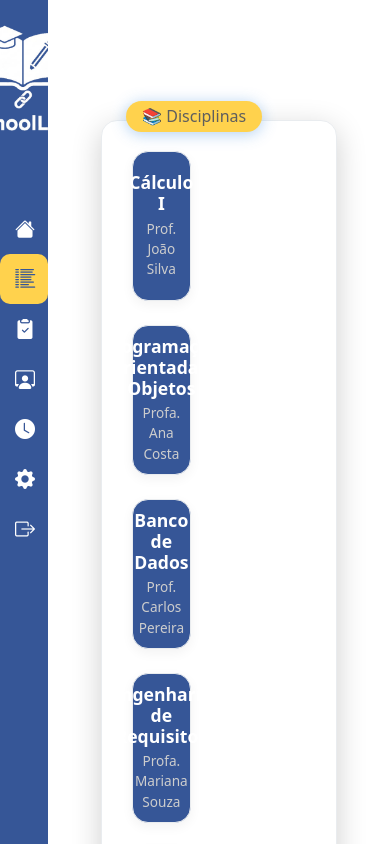
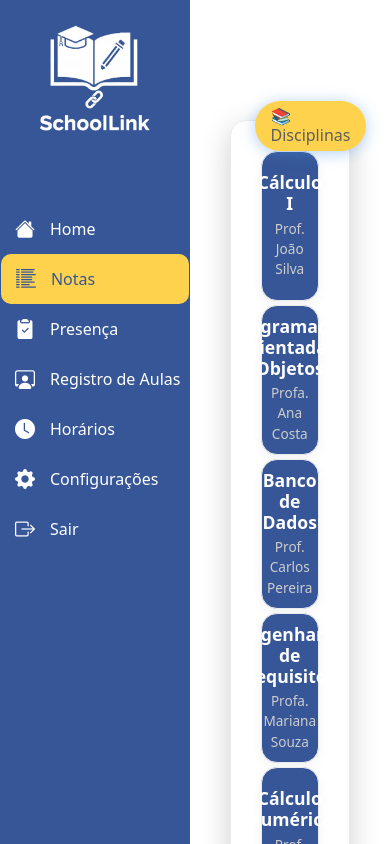
Before and after one commit to PedroFialhoo/schoollink_frontend, a React (Vite) app: page /aluno/notas in a window 390 px wide. Shown: the top 844 px of the page. Built offline with nearby package versions, Linux system fonts and the light colour scheme.

Commit message:
fix: arrumando responsivaidade do CarregarDisciplina

```diff
--- a/src/pages/aluno/components/CarregarDisciplinas.module.css
+++ b/src/pages/aluno/components/CarregarDisciplinas.module.css
@@ -1,5 +1,4 @@
 .paginaContainer {
-    width: 90%;
     max-width: 1200px;
     padding: 30px;
     background-color: #ffffff;
@@ -24,7 +23,7 @@
 }
 
 .gridMaterias {
-    display: grid;
-    grid-template-columns: repeat(auto-fill, minmax(200px, 1fr));
-    gap: 24px;
+    display: flex;
+    flex-flow: row wrap;
+    gap: 4px;
 }
--- a/src/pages/notFound/NotFound.jsx
+++ b/src/pages/notFound/NotFound.jsx
@@ -1,7 +1,11 @@
 import styles from './NotFound.module.css';
 import logo from '../../assets/images/logo.png';
+import { useNavigate } from 'react-router-dom';
 
 function NotFound() {
+
+    const navigate = useNavigate()
+
     return (
         <div className={styles.container}>
             <img src={logo} alt="Logo SchoolLink" className={styles.logo} />
@@ -11,9 +15,9 @@
             <p className={styles.description}>
                 Oops! Parece que o link que você seguiu está quebrado ou a página foi removida.
             </p>
-            <a href="/" className={styles.homeButton}>
-                Voltar para o Início
-            </a>
+            <button onClick={() => navigate(-1)} className={styles.homeButton}>
+                Voltar
+            </button>
         </div>
     );
 }
```
